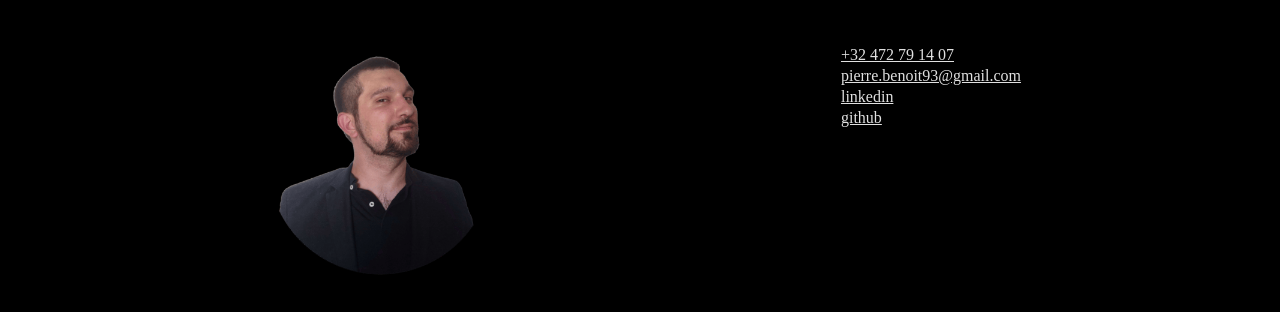
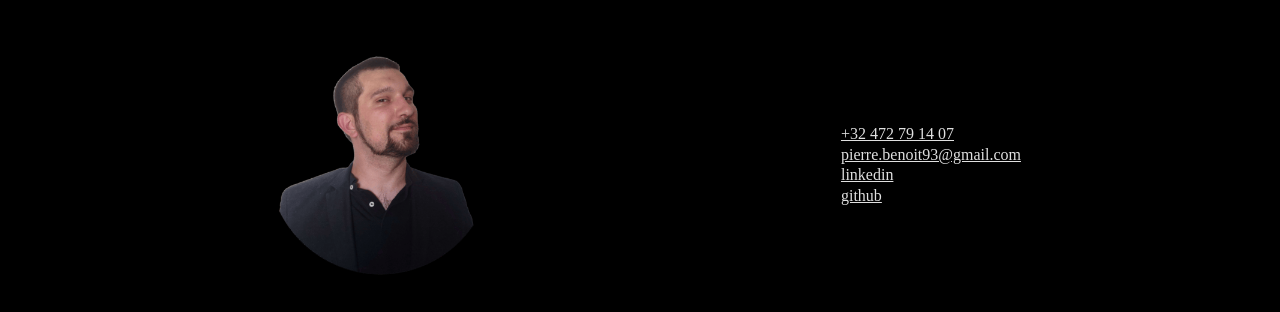
Before and after one commit to PBenoit93/firstPortfolio, a plain HTML site: page index.html in a window 1280 px wide. Shown: the part 432-744 px from the top of the page. Drawn offline with Linux system fonts and the light colour scheme.

Commit message:
correction alignement photo

```diff
--- a/css/accueil.css
+++ b/css/accueil.css
@@ -236,6 +236,10 @@ h1 span{
 #visitCard{
     margin-top: 3rem;
     justify-content: space-around;
+    align-items: center;
+}
+#visitCard ul{
+    display: block;
 }
 #welcomePhoto{
     max-width: 15rem;
```
